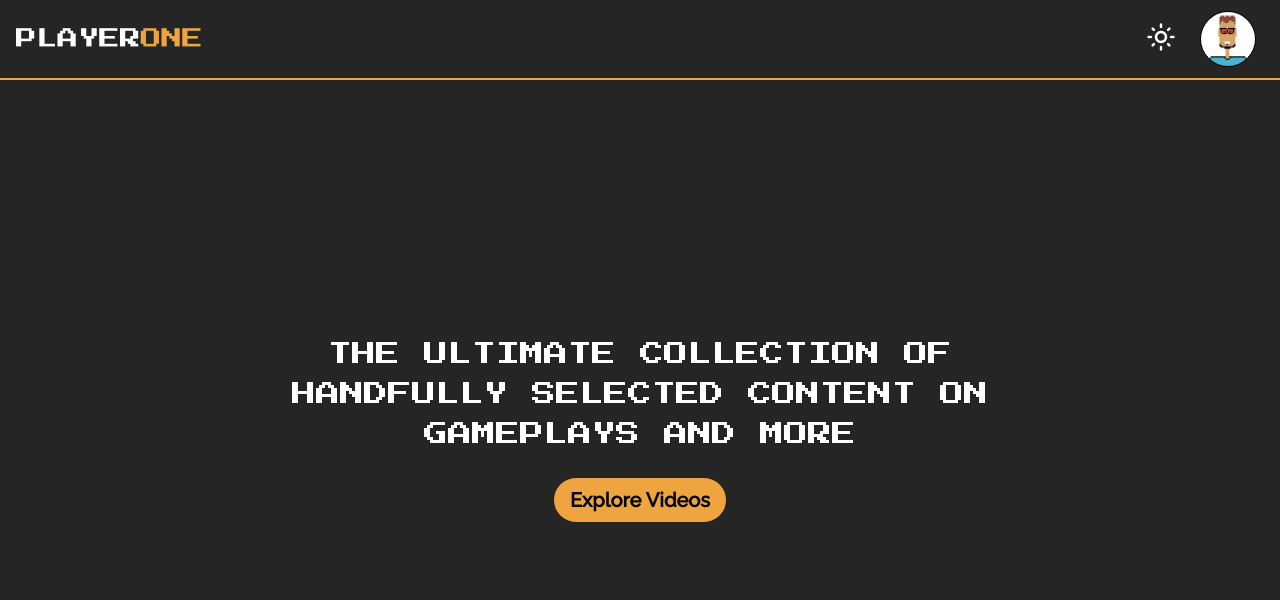
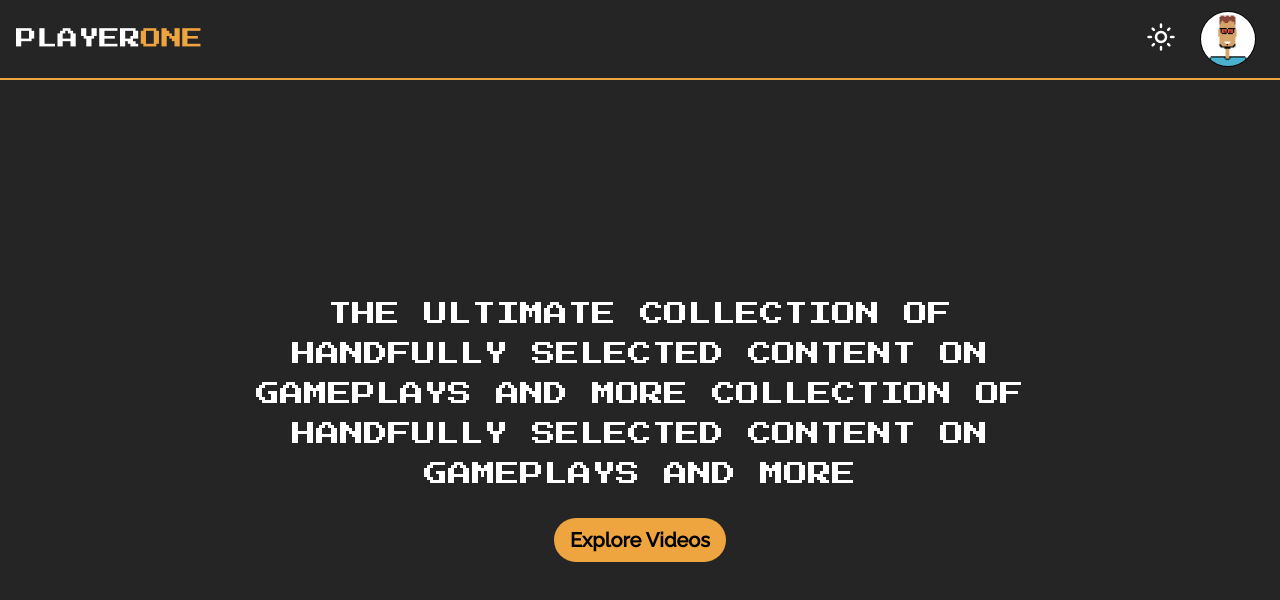
Before and after one commit to TejasShekar/PlayerOne, a React (Create React App) app: page / in a window 1280 px wide. Shown: the top 600 px of the page. Built offline with nearby package versions, Linux system fonts and the light colour scheme; what miragejs would draw is missing.

Commit message:
Update HomePage.jsx

```diff
--- a/src/pages/HomePage.jsx
+++ b/src/pages/HomePage.jsx
@@ -7,6 +7,7 @@ export const HomePage = () => {
         <h1 className=" font-['Press_Start_2P'] text-2xl text-center leading-10">
           THE ULTIMATE COLLECTION OF HANDFULLY SELECTED CONTENT ON GAMEPLAYS AND
           MORE
+          COLLECTION OF HANDFULLY SELECTED CONTENT ON GAMEPLAYS AND MORE
         </h1>
         <Link
           to="/explore"
```
